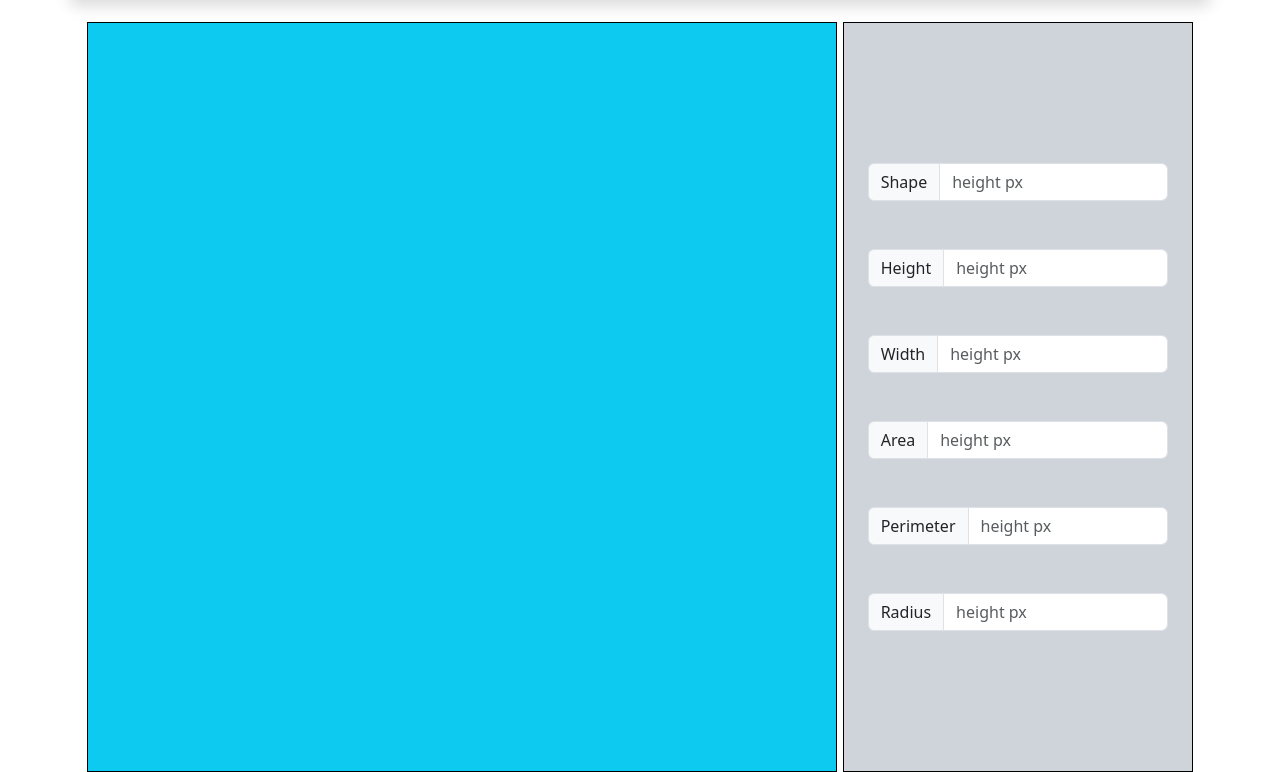
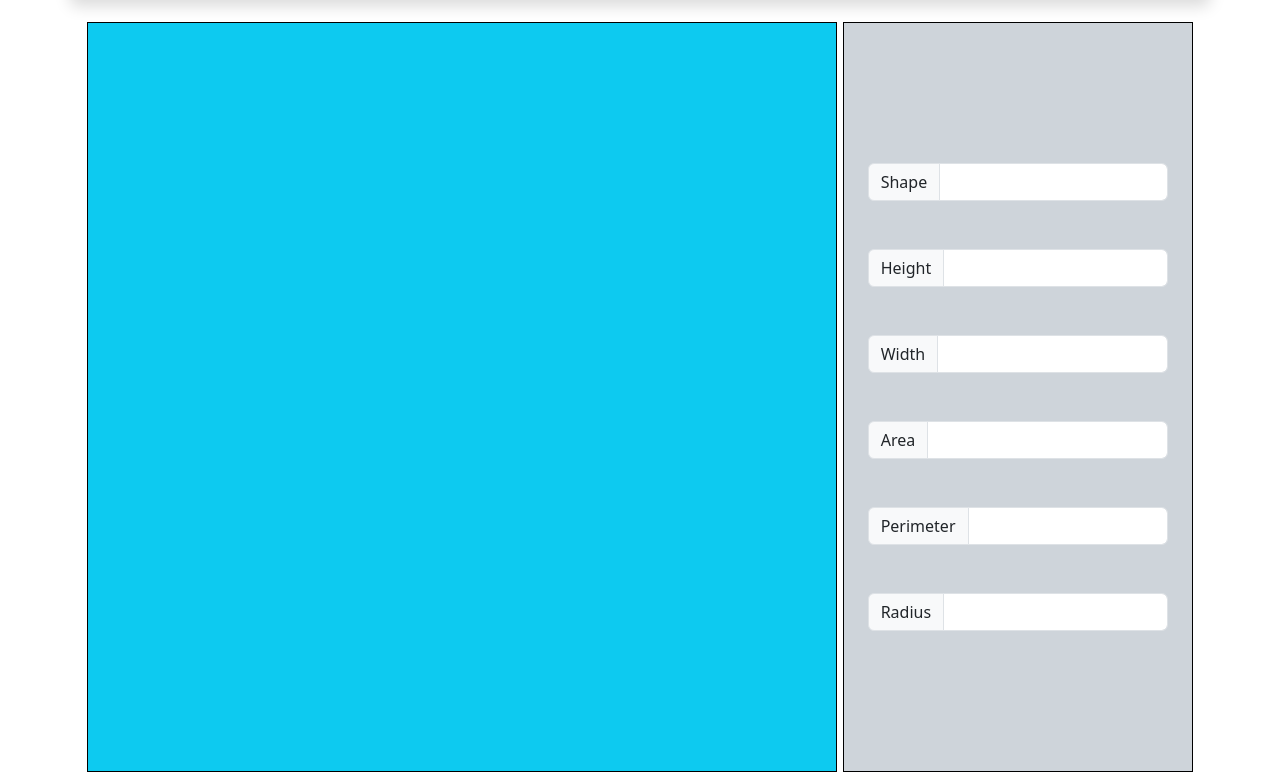
Before and after one commit to cmendi/shape-up-or-shape-out, a plain HTML site: page index.html in a window 1280 px wide. Shown: the part 370-1142 px from the top of the page. Drawn offline with nearby package versions, Linux system fonts and the light colour scheme.

Commit message:
updated front end code

```diff
--- a/index.html
+++ b/index.html
@@ -74,57 +74,27 @@
 			>
 				<div class="input-group m-4 w-auto">
 					<span class="input-group-text">Shape</span>
-					<input
-						id="rectangleHeight"
-						type="text"
-						class="form-control"
-						placeholder="height px"
-					/>
+					<input id="shapeStat" class="form-control" readonly />
 				</div>
 				<div class="input-group m-4 w-auto">
 					<span class="input-group-text">Height</span>
-					<input
-						id="rectangleHeight"
-						type="text"
-						class="form-control"
-						placeholder="height px"
-					/>
+					<input id="heightStat" class="form-control" readonly />
 				</div>
 				<div class="input-group m-4 w-auto">
 					<span class="input-group-text">Width</span>
-					<input
-						id="rectangleHeight"
-						type="text"
-						class="form-control"
-						placeholder="height px"
-					/>
+					<input id="statWidth" class="form-control" readonly />
 				</div>
 				<div class="input-group m-4 w-auto">
 					<span class="input-group-text">Area</span>
-					<input
-						id="rectangleHeight"
-						type="text"
-						class="form-control"
-						placeholder="height px"
-					/>
+					<input id="statArea" class="form-control" readonly />
 				</div>
 				<div class="input-group m-4 w-auto">
 					<span class="input-group-text">Perimeter</span>
-					<input
-						id="rectangleHeight"
-						type="text"
-						class="form-control"
-						placeholder="height px"
-					/>
+					<input id="statPer" class="form-control" readonly />
 				</div>
 				<div class="input-group m-4 w-auto">
 					<span class="input-group-text">Radius</span>
-					<input
-						id="rectangleHeight"
-						type="text"
-						class="form-control"
-						placeholder="height px"
-					/>
+					<input id="statRadius" class="form-control" readonly />
 				</div>
 			</div>
 		</div>
```
